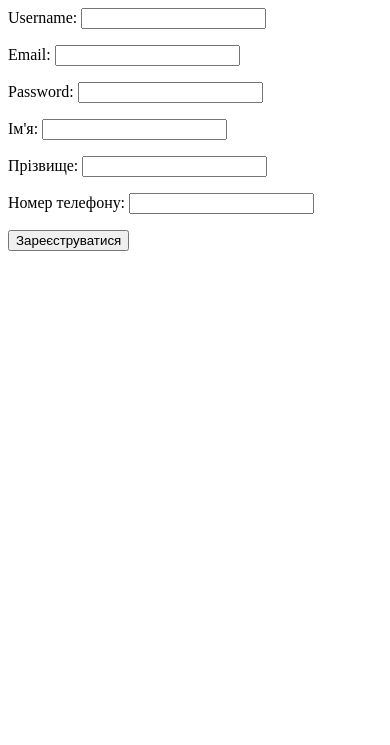
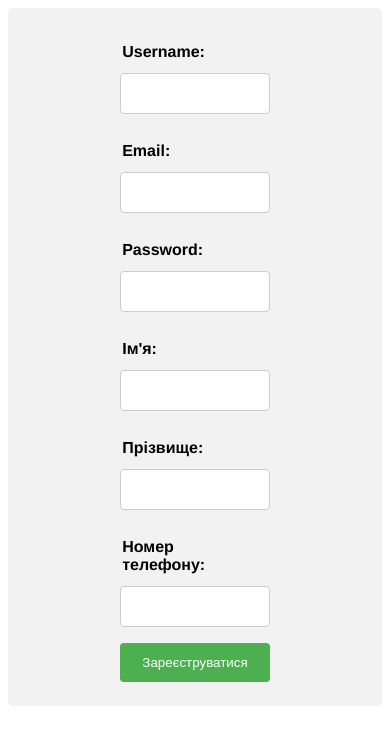
Before and after one commit to LNkoo/datawiz_clocks, a Django app: page /consumer/registration/ in a window 390 px wide. Shown: the top 745 px of the page. Run offline with Django 3.2, Linux system fonts and the light colour scheme.

Commit message:
authorization registration page

```diff
--- /dev/null
+++ b/core/static/core/css/registration.css
@@ -0,0 +1,78 @@
+.container{
+    border-radius: 5px;
+    background-color: #f2f2f2;
+    padding: 2% 30%;
+}
+
+#registration-form{
+
+    align-content: center;
+    /*background-color: #fafafa;*/
+}
+
+
+p{
+    /*align-items: center;*/
+
+}
+
+input, select, textarea {
+    align-content: center;
+    width: 100%;
+    padding: 12px 20px;
+    /*margin: 8px ;*/
+    border: 1px solid #ccc;
+    border-radius: 4px;
+    box-sizing: border-box;
+    /*resize: vertical;*/
+}
+
+label{
+    align-content: center;
+    float: left;
+    margin-left: 2px ;
+    padding: 12px 12px 12px 0;
+    display: inline-block;
+    font-family: "Helvetica Neue", Helvetica, Arial, sans-serif;
+    font-weight: 600;
+}
+
+input[type=submit]{
+
+    background-color: #4caf50;
+    color: white;
+    padding:12px 20px;
+    border: none;
+    border-radius: 4px;
+    cursor: pointer;
+    float: right;
+}
+
+input[type=submit]:hover{
+    background-color: #45a049;
+}
+
+
+/*p label{*/
+    /*float: left;*/
+    /*width: 25%;*/
+    /*margin-top: 6px;*/
+/*}*/
+/*p input{*/
+    /*float: right;*/
+    /*width: 75%;*/
+    /*margin-top: 6px;*/
+/*}*/
+
+.row:after{
+    content: "";
+    display: table;
+    clear: both;
+}
+
+@media screen and (max-width: 600px){
+    input[type=submit]{
+        width: 100%;
+        margin-top: 0;
+    }
+}
--- a/core/templates/core/registration.html
+++ b/core/templates/core/registration.html
@@ -1,5 +1,19 @@
-<form id="registration-form" action="{% url 'consumer-registration' %}" method="post">
-    {% csrf_token %}
-    {{ form.as_p }}
-    <input type="submit" value="Зареєструватися">
-</form>
+{% load staticfiles %}
+{% block css %}
+    <link rel="stylesheet"
+          href="{% static 'core/css/registration.css' %}">
+{% endblock %}
+<div class="container">
+
+    <form id="registration-form"
+          action="{% url 'consumer-registration' %}" method="post">
+        {% csrf_token %}
+        <div class="row">
+
+            {{ form.as_p }}
+        </div>
+        <input type="submit" value="Зареєструватися">
+
+    </form>
+
+</div>
```
Also changed, not shown: core/static/core/css/authorization.css (added, +63 -0 lines), core/static/core/css/departments.css (+60 -89 lines), core/templates/core/authorization.html (+14 -1 lines), core/templates/core/department.html (+19 -2 lines).
